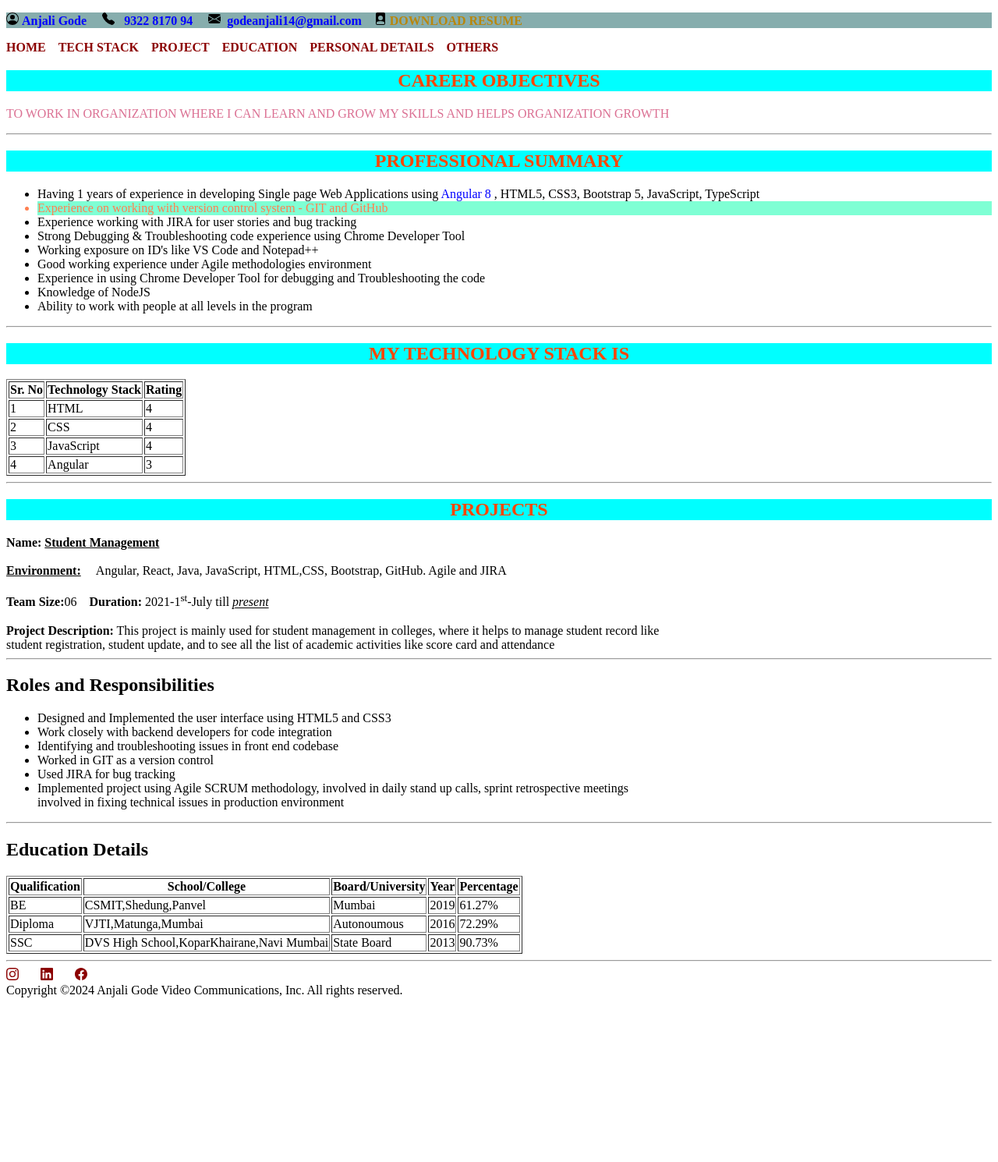
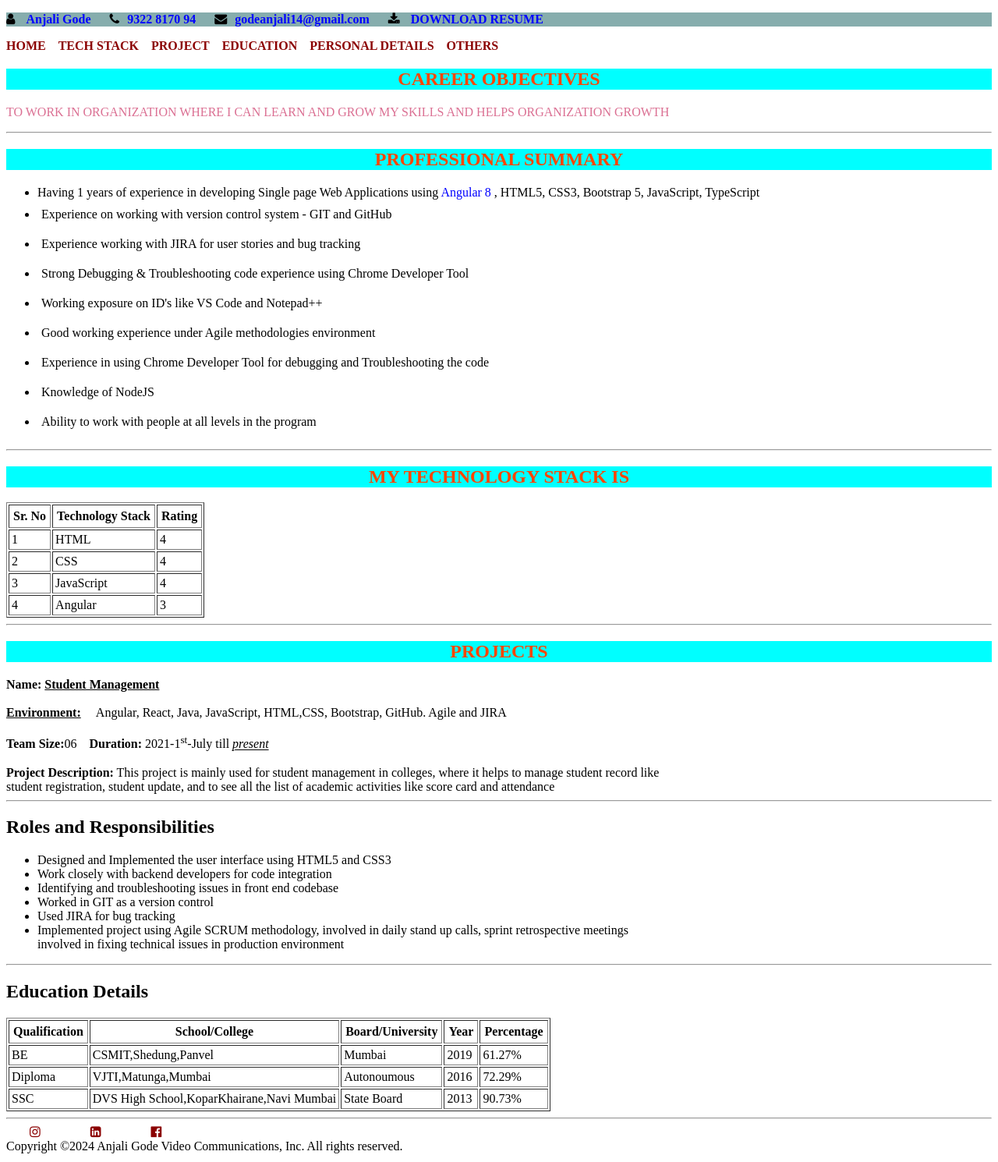
Before and after one commit to godeanjali14/my-profile-, a plain HTML site: page index.html in a window 1280 px wide. Shown: the whole page at 78% size. Before the commit the page ends 1287 px from the top, so only its background shows below. Drawn offline with Linux system fonts and the light colour scheme.

Commit message:
CSS Box Model.
CSS Box Model.

```diff
--- a/index.html
+++ b/index.html
@@ -4,9 +4,10 @@
     <meta charset="UTF-8" />
     <meta name="viewport" content="width=device-width, initial-scale=1.0" />
     <title>My Profile</title>
+    <link rel="stylesheet" href="https://cdnjs.cloudflare.com/ajax/libs/font-awesome/4.7.0/css/font-awesome.min.css">
     <style>
       #resume{
-        color: darkgoldenrod;
+        color:black;
         font-weight: bolder;
       }
       .heading{
@@ -21,16 +22,15 @@
       text-decoration: none;
     }
     .home{
-      color: coral;
-      background-color: aquamarine;
+      padding: 10px 5px;
     }
-    .one{
-      color: black;
-      font-weight: bolder;
-    }
-    #info{
+
+
+    .header{
       color: blue;
       font-weight: bolder;
+      padding-left: 10px;
+      padding-right: 20px;
     }
     #icon{
       background-color: rgb(134, 173, 173);
@@ -43,6 +43,15 @@
     #angular{
       color: blue;
     }
+    .Technology{
+      padding: 5px;
+    }
+    .row{
+      padding: 3px;
+    }
+    .social{
+      padding: 30px;
+    }
 
     </style>
 
@@ -50,19 +59,11 @@
   <body>
     <!--Header Section -->
     <header id="icon">
-        <p id="info"><svg class="one" xmlns="http://www.w3.org/2000/svg" width="16" height="16" fill="currentColor" class="bi bi-person-circle" viewBox="0 0 16 16">
-            <path d="M11 6a3 3 0 1 1-6 0 3 3 0 0 1 6 0"/>
-            <path fill-rule="evenodd" d="M0 8a8 8 0 1 1 16 0A8 8 0 0 1 0 8m8-7a7 7 0 0 0-5.468 11.37C3.242 11.226 4.805 10 8 10s4.757 1.225 5.468 2.37A7 7 0 0 0 8 1"/>
-          </svg>&nbsp;Anjali Gode &nbsp;&nbsp;&nbsp;
-          <svg class="one" xmlns="http://www.w3.org/2000/svg" width="16" height="16" fill="currentColor" class="bi bi-telephone-fill" viewBox="0 0 16 16">
-            <path fill-rule="evenodd" d="M1.885.511a1.745 1.745 0 0 1 2.61.163L6.29 2.98c.329.423.445.974.315 1.494l-.547 2.19a.68.68 0 0 0 .178.643l2.457 2.457a.68.68 0 0 0 .644.178l2.189-.547a1.75 1.75 0 0 1 1.494.315l2.306 1.794c.829.645.905 1.87.163 2.611l-1.034 1.034c-.74.74-1.846 1.065-2.877.702a18.6 18.6 0 0 1-7.01-4.42 18.6 18.6 0 0 1-4.42-7.009c-.362-1.03-.037-2.137.703-2.877z"/>
-          </svg> &nbsp; 9322 8170 94 &nbsp;&nbsp;&nbsp;
-          <svg class="one" xmlns="http://www.w3.org/2000/svg" width="16" height="16" fill="currentColor" class="bi bi-envelope-fill" viewBox="0 0 16 16">
-            <path d="M.05 3.555A2 2 0 0 1 2 2h12a2 2 0 0 1 1.95 1.555L8 8.414zM0 4.697v7.104l5.803-3.558zM6.761 8.83l-6.57 4.027A2 2 0 0 0 2 14h12a2 2 0 0 0 1.808-1.144l-6.57-4.027L8 9.586zm3.436-.586L16 11.801V4.697z"/>
-          </svg> &nbsp;godeanjali14@gmail.com&nbsp;&nbsp;&nbsp;
-          <a href="assets/Resume.pdf" download id="resume"><svg class="one" xmlns="http://www.w3.org/2000/svg" width="16" height="16" fill="currentColor" class="bi bi-file-person-fill" viewBox="0 0 16 16">
-            <path d="M12 0H4a2 2 0 0 0-2 2v12a2 2 0 0 0 2 2h8a2 2 0 0 0 2-2V2a2 2 0 0 0-2-2m-1 7a3 3 0 1 1-6 0 3 3 0 0 1 6 0m-3 4c2.623 0 4.146.826 5 1.755V14a1 1 0 0 1-1 1H4a1 1 0 0 1-1-1v-1.245C3.854 11.825 5.377 11 8 11"/>
-          </svg> DOWNLOAD RESUME</a></p>
+        <p><i class="fa fa-user" aria-hidden="true"></i>
+         <span class="header"> Anjali Gode</span>
+         <i class="fa fa-phone" aria-hidden="true"></i><span class="header">9322 8170 94</span>
+         <i class="fa fa-envelope" aria-hidden="true"></i><span class="header">godeanjali14@gmail.com</span>
+          <a href="assets/Resume.pdf" download id="resume"><i class="fa fa-download" aria-hidden="true"></i><span class="header"> DOWNLOAD RESUME</span></a></p>
     </header>
 
     <!--Navigation Section -->
@@ -87,13 +88,13 @@
       <ul>
         <li>Having 1 years of experience in developing Single page Web Applications using <span id="angular">Angular 8</span> , HTML5, CSS3, Bootstrap 5, JavaScript, TypeScript </li>
         <li class="home">Experience on working with version control system - GIT and GitHub </li>
-        <li> Experience working with JIRA for user stories and bug tracking</li>
-        <li>Strong Debugging & Troubleshooting code experience using Chrome Developer Tool </li>
-        <li>Working exposure on ID's like VS Code and Notepad++ </li>
-        <li>Good working experience under Agile methodologies environment </li>
-        <li>Experience in using Chrome Developer Tool for debugging and Troubleshooting the code </li>
-        <li> Knowledge of NodeJS</li>
-        <li>Ability to work with people at all levels in the program</li>
+        <li class="home"> Experience working with JIRA for user stories and bug tracking</li>
+        <li class="home">Strong Debugging & Troubleshooting code experience using Chrome Developer Tool </li>
+        <li class="home">Working exposure on ID's like VS Code and Notepad++ </li>
+        <li class="home">Good working experience under Agile methodologies environment </li>
+        <li class="home">Experience in using Chrome Developer Tool for debugging and Troubleshooting the code </li>
+        <li class="home"> Knowledge of NodeJS</li>
+        <li class="home">Ability to work with people at all levels in the program</li>
       </ul>
     </section>
     <hr>
@@ -103,32 +104,32 @@
       <table border="1" >
         <thead>
             <tr>
-                <th>Sr. No</th>
-                <th>Technology Stack</th>
-                <th>Rating</th>
+                <th class="Technology">Sr. No</th>
+                <th class="Technology">Technology Stack</th>
+                <th class="Technology">Rating</th>
             </tr>
         </thead>
 
         <tbody>
             <tr>
-                <td>1</td>
-                <td>HTML</td>
-                <td>4</td>
+                <td class="row">1</td>
+                <td class="row">HTML</td>
+                <td class="row">4</td>
             </tr>
             <tr>
-                <td>2</td>
-                <td>CSS</td>
-                <td>4</td>
+                <td class="row">2</td>
+                <td class="row">CSS</td>
+                <td class="row">4</td>
             </tr>
             <tr>
-                <td>3</td>
-                <td>JavaScript</td>
-                <td>4</td>
+                <td class="row">3</td>
+                <td class="row">JavaScript</td>
+                <td class="row">4</td>
             </tr>
             <tr>
-                <td>4</td>
-                <td>Angular</td>
-                <td>3</td>
+                <td class="row">4</td>
+                <td class="row">Angular</td>
+                <td class="row">3</td>
             </tr>
         </tbody>
     </table>
@@ -165,35 +166,35 @@
       <table border="1" >
         <thead>
             <tr>
-                <th>Qualification</th>
-                <th>School/College</th>
-                <th>Board/University</th>
-                <th>Year</th>
-                <th>Percentage</th>
+                <th class="Technology">Qualification</th>
+                <th class="Technology">School/College</th>
+                <th class="Technology">Board/University</th>
+                <th class="Technology">Year</th>
+                <th class="Technology">Percentage</th>
             </tr>
         </thead>
 
         <tbody>
             <tr>
-                <td>BE</td>
-                <td>CSMIT,Shedung,Panvel</td>
-                <td>Mumbai</td>
-                <td>2019</td>
-                <td>61.27%</td>
+                <td class="row">BE</td>
+                <td class="row">CSMIT,Shedung,Panvel</td>
+                <td class="row">Mumbai</td>
+                <td class="row">2019</td>
+                <td class="row">61.27%</td>
             </tr>
             <tr>
-                <td>Diploma</td>
-                <td>VJTI,Matunga,Mumbai</td>
-                <td>Autonoumous</td>
-                <td>2016</td>
-                <td>72.29%</td>
+                <td class="row">Diploma</td>
+                <td class="row">VJTI,Matunga,Mumbai</td>
+                <td class="row">Autonoumous</td>
+                <td class="row">2016</td>
+                <td class="row">72.29%</td>
             </tr>
             <tr>
-                <td>SSC</td>
-                <td>DVS High School,KoparKhairane,Navi Mumbai</td>
-                <td>State Board</td>
-                <td>2013</td>
-                <td>90.73%</td>
+                <td class="row">SSC</td>
+                <td class="row">DVS High School,KoparKhairane,Navi Mumbai</td>
+                <td class="row">State Board</td>
+                <td class="row">2013</td>
+                <td class="row">90.73%</td>
             </tr>
 
         </tbody>
@@ -203,17 +204,11 @@
     <hr>
     <!--Footer Section -->
     <footer>
-      <a href="https://www.instagram.com/" target="_blank"> <svg xmlns="http://www.w3.org/2000/svg" width="16" height="16" fill="currentColor" class="bi bi-instagram" viewBox="0 0 16 16">
-        <path d="M8 0C5.829 0 5.556.01 4.703.048 3.85.088 3.269.222 2.76.42a3.9 3.9 0 0 0-1.417.923A3.9 3.9 0 0 0 .42 2.76C.222 3.268.087 3.85.048 4.7.01 5.555 0 5.827 0 8.001c0 2.172.01 2.444.048 3.297.04.852.174 1.433.372 1.942.205.526.478.972.923 1.417.444.445.89.719 1.416.923.51.198 1.09.333 1.942.372C5.555 15.99 5.827 16 8 16s2.444-.01 3.298-.048c.851-.04 1.434-.174 1.943-.372a3.9 3.9 0 0 0 1.416-.923c.445-.445.718-.891.923-1.417.197-.509.332-1.09.372-1.942C15.99 10.445 16 10.173 16 8s-.01-2.445-.048-3.299c-.04-.851-.175-1.433-.372-1.941a3.9 3.9 0 0 0-.923-1.417A3.9 3.9 0 0 0 13.24.42c-.51-.198-1.092-.333-1.943-.372C10.443.01 10.172 0 7.998 0zm-.717 1.442h.718c2.136 0 2.389.007 3.232.046.78.035 1.204.166 1.486.275.373.145.64.319.92.599s.453.546.598.92c.11.281.24.705.275 1.485.039.843.047 1.096.047 3.231s-.008 2.389-.047 3.232c-.035.78-.166 1.203-.275 1.485a2.5 2.5 0 0 1-.599.919c-.28.28-.546.453-.92.598-.28.11-.704.24-1.485.276-.843.038-1.096.047-3.232.047s-2.39-.009-3.233-.047c-.78-.036-1.203-.166-1.485-.276a2.5 2.5 0 0 1-.92-.598 2.5 2.5 0 0 1-.6-.92c-.109-.281-.24-.705-.275-1.485-.038-.843-.046-1.096-.046-3.233s.008-2.388.046-3.231c.036-.78.166-1.204.276-1.486.145-.373.319-.64.599-.92s.546-.453.92-.598c.282-.11.705-.24 1.485-.276.738-.034 1.024-.044 2.515-.045zm4.988 1.328a.96.96 0 1 0 0 1.92.96.96 0 0 0 0-1.92m-4.27 1.122a4.109 4.109 0 1 0 0 8.217 4.109 4.109 0 0 0 0-8.217m0 1.441a2.667 2.667 0 1 1 0 5.334 2.667 2.667 0 0 1 0-5.334"/>
-      </svg> </a> &nbsp;  &nbsp; &nbsp;
+      <a href="https://www.instagram.com/" target="_blank" class="social"><i class="fa fa-instagram" aria-hidden="true"></i></a>
 
-      <a href="https://www.linkedin.com/" target="_blank"> <svg xmlns="http://www.w3.org/2000/svg" width="16" height="16" fill="currentColor" class="bi bi-linkedin" viewBox="0 0 16 16">
-        <path d="M0 1.146C0 .513.526 0 1.175 0h13.65C15.474 0 16 .513 16 1.146v13.708c0 .633-.526 1.146-1.175 1.146H1.175C.526 16 0 15.487 0 14.854zm4.943 12.248V6.169H2.542v7.225zm-1.2-8.212c.837 0 1.358-.554 1.358-1.248-.015-.709-.52-1.248-1.342-1.248S2.4 3.226 2.4 3.934c0 .694.521 1.248 1.327 1.248zm4.908 8.212V9.359c0-.216.016-.432.08-.586.173-.431.568-.878 1.232-.878.869 0 1.216.662 1.216 1.634v3.865h2.401V9.25c0-2.22-1.184-3.252-2.764-3.252-1.274 0-1.845.7-2.165 1.193v.025h-.016l.016-.025V6.169h-2.4c.03.678 0 7.225 0 7.225z"/>
-      </svg></a> &nbsp;  &nbsp; &nbsp;
+      <a href="https://www.linkedin.com/" target="_blank" class="social"><i class="fa fa-linkedin-square" aria-hidden="true"></i></a>
 
-      <a href="https://www.facebook.com/" target="_blank"> <svg xmlns="http://www.w3.org/2000/svg" width="16" height="16" fill="currentColor" class="bi bi-facebook" viewBox="0 0 16 16">
-        <path d="M16 8.049c0-4.446-3.582-8.05-8-8.05C3.58 0-.002 3.603-.002 8.05c0 4.017 2.926 7.347 6.75 7.951v-5.625h-2.03V8.05H6.75V6.275c0-2.017 1.195-3.131 3.022-3.131.876 0 1.791.157 1.791.157v1.98h-1.009c-.993 0-1.303.621-1.303 1.258v1.51h2.218l-.354 2.326H9.25V16c3.824-.604 6.75-3.934 6.75-7.951"/>
-      </svg></a>
+      <a href="https://www.facebook.com/" target="_blank" class="social"><i class="fa fa-facebook-official" aria-hidden="true"></i></a>
 
     <section>
 
```
Also changed, not shown: cssBoxModel.html (added, +31 -0 lines).
